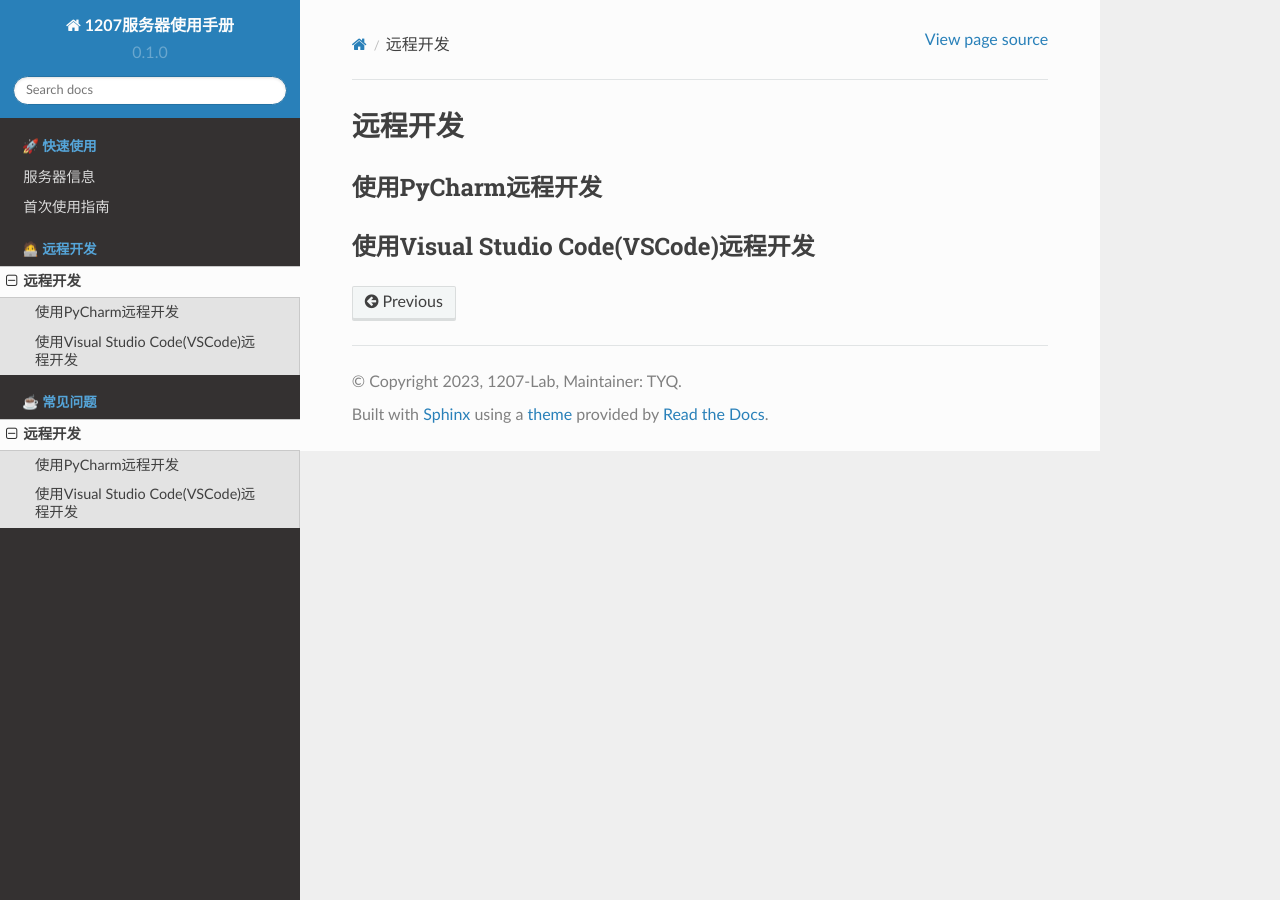
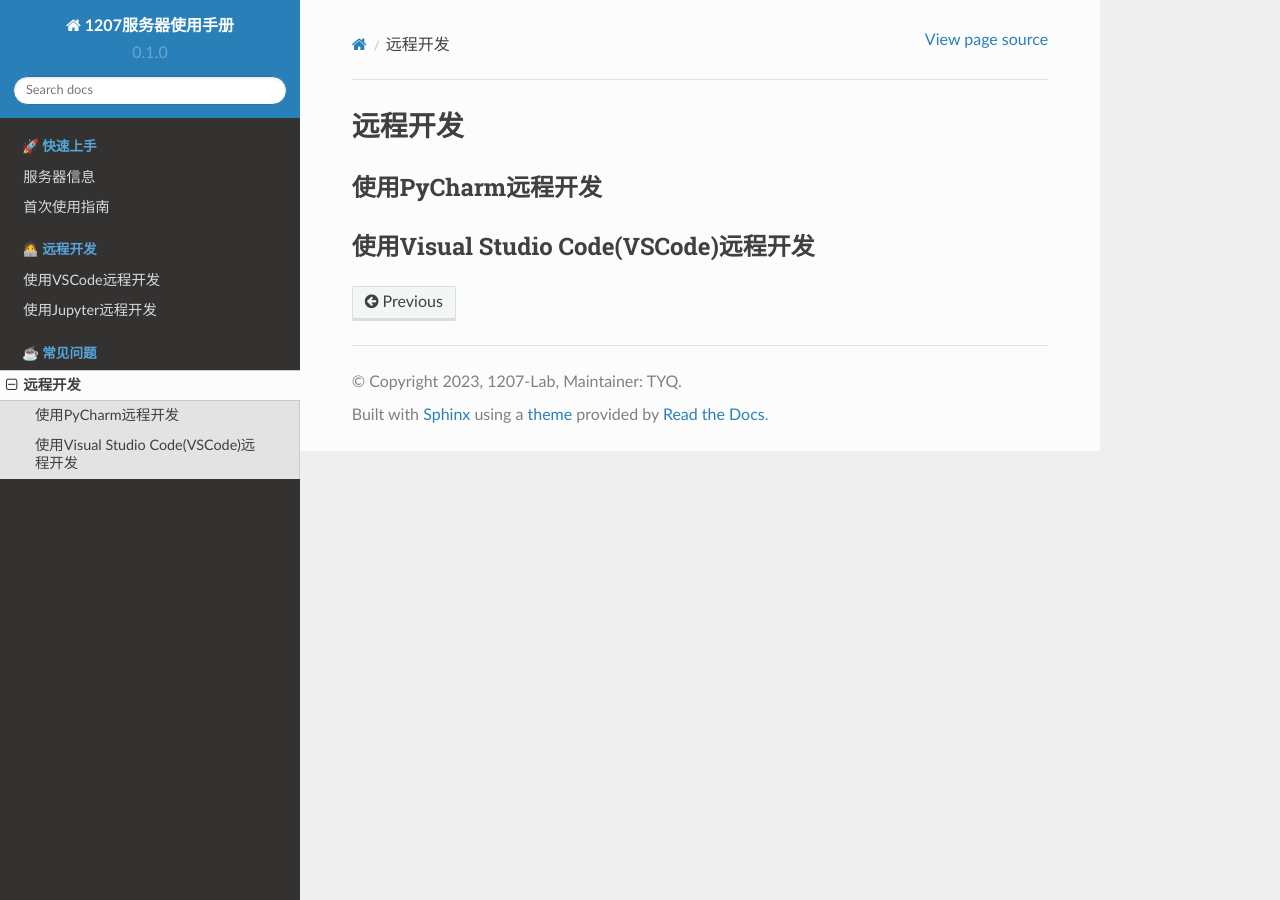
Before and after one commit to TangYuanqing/1207-server-docs, a Sphinx documentation site: the page built from docs/source/remote_dev.rst, in a window 1280 px wide. Built offline with Sphinx 7.4.7 and the Read the Docs theme 2.0.0, drawn with Linux system fonts in a browser that asks for light colours; pages that are not in the unit, such as notebooks, are missing from menus.

Commit message:
Please enter the commit message for your changes. Lines starting with '#' will be ignored, and an empty message aborts the commit.
On branch main
Your branch is up to date with 'origin/main'.

Changes to be committed:
	modified:   docs/source/index.rst
	new file:   docs/source/jupyter.rst
	new file:   docs/source/pycarm.rst
	new file:   docs/source/vscode.rst

```diff
--- a/docs/source/index.rst
+++ b/docs/source/index.rst
@@ -8,7 +8,7 @@
 
 .. toctree::
    :maxdepth: 1
-   :caption: 🚀 快速使用
+   :caption: 🚀 快速上手
 
    info
    tutorial
@@ -17,7 +17,9 @@
    :maxdepth: 1
    :caption: 🧑‍💻 远程开发
 
-   remote_dev
+   pycharm
+   vscode
+   jupyter
 
 .. toctree::
    :maxdepth: 1
--- /dev/null
+++ b/docs/source/jupyter.rst
@@ -0,0 +1,2 @@
+使用Jupyter远程开发
+=================
--- /dev/null
+++ b/docs/source/pycarm.rst
@@ -0,0 +1,2 @@
+使用PyCharm远程开发
+=================
--- /dev/null
+++ b/docs/source/vscode.rst
@@ -0,0 +1,2 @@
+使用VSCode远程开发
+=================
```
